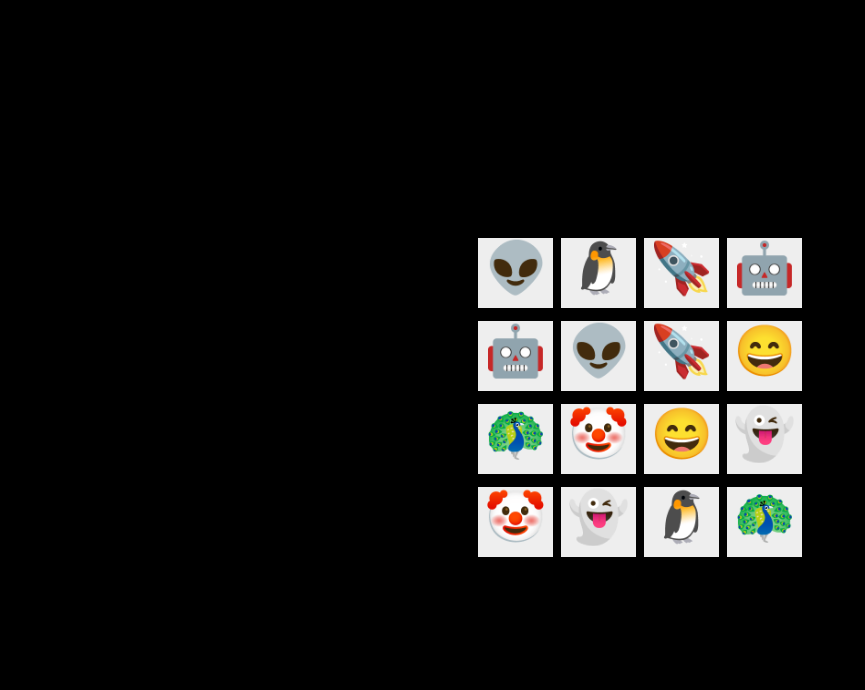
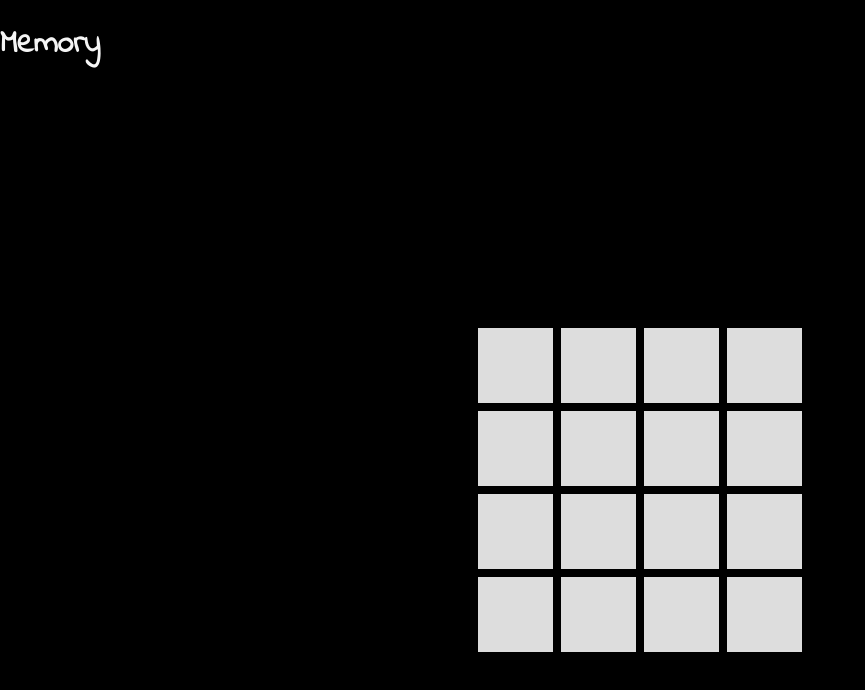
Before and after one commit to AndreasSchmidt87/capstone-project, a Next.js app: page /memory in a window 1280 px wide. Shown: the top 690 px of the page, without its empty margins (0-865 px from the left). Built offline with nearby package versions, Linux system fonts and the light colour scheme.

Commit message:
cards have a front- and a backside

```diff
--- a/components/Memory.js
+++ b/components/Memory.js
@@ -24,11 +24,21 @@ export const Card = styled.section`
     transition: all 0.2s;
     user-select: none;
 
-    &-0 {
+    &.card-0 {
         transform: rotateY(0deg);
     }
+
     &:active {
         transform: rotateY(180deg);
+    }
+
+    .cardFront, .cardBack {
+        position: absolute;
+        left: 0;
+        top: 0;
+        width: 100%;
+        backface-visibility: hidden;
+        height: 100%;
     }
     `;
 
@@ -47,15 +57,6 @@ export const CardBack = styled.section`
     transform: rotateY(0);
     z-index: 1;
 
-    .cardFront .cardBack {
-        position: absolute;
-        left: 0;
-        top: 0;
-        width: 100%;
-        backface-visibility: hidden;
-        height: 100%;
-        border-radius: 50%;
-    }
 
     &::after {
         position: absolute;
@@ -64,6 +65,5 @@ export const CardBack = styled.section`
         left: 0;
         width: 75%;
         height: 75%;
-        border-radius: 50%;
     }
 `;
--- a/pages/index.js
+++ b/pages/index.js
@@ -4,7 +4,8 @@ import Header from "../components/Header";
 import Link from "next/link";
 import { useRouter } from "next/router";
 import Image from "next/image";
-import XOPic from "../components/pictures/XOPic.png"
+import XOPic from "../components/pictures/XOPic.png";
+import Memory from "../components/pictures/Memory.png";
 
 export default function Home() {
   const router = useRouter();
@@ -21,7 +22,7 @@ export default function Home() {
         <Link href="/xogame"><StyledLink><Image alt="" width="150" height="150
         " src={XOPic} />X and O Game</StyledLink></Link>
         <Link href="/memory"><StyledLink><Image alt="" width="150" height="150
-        " src={XOPic} />Memory</StyledLink></Link>
+        " src={Memory} />Memory</StyledLink></Link>
       </Container>
     </>
   )
--- a/pages/memory.js
+++ b/pages/memory.js
@@ -8,7 +8,7 @@ const board = ["🤖", "👽", "👻", "🤡", "🐧", "🦚", "😄", "🚀"];
 
 export default function Memory() {
     const [boardData, setBoardData] = useState([]);
-
+    const [flippedCards, setFlippedCards] = useState([]);
 
     useEffect(() => {
         initialize();
@@ -16,6 +16,7 @@ export default function Memory() {
 
     const initialize = () => {
         cards();
+        setFlippedCards([]);
     }
 
     const cards = () => {
@@ -25,19 +26,39 @@ export default function Memory() {
         setBoardData(randomCards);
     }
 
+    const updateActiveCards = (i) => {
+        if (!flippedCards.includes(i)) {
+            if (flippedCards.length == 1) {
+                const firstIdx = flippedCards[0];
+                const secondIdx = i;
+                if (boardData[firstIdx] == boardData[secondIdx])
+
+                    setFlippedCards([...flippedCards, i]);
+            } else if (flippedCards.length == 2) {
+                setFlippedCards([i]);
+            } else {
+                setFlippedCards([...flippedCards, i]);
+            }
+        }
+    };
+
     return (
         <>
+            <h1>Memory</h1>
             <Container>
-
                 <Board>
                     {boardData.map((data, i) => {
-
+                        const flipped = flippedCards.includes(i) ? true : false;
                         return (
                             <Card
-
+                                onClick={() => {
+                                    updateActiveCards(i);
+                                }}
+                                key={i}
+                                className={`section ${flipped}`}
                             >
-                                <CardFront>{data}</CardFront>
-
+                                <CardFront className="cardFront">{data}</CardFront>
+                                <CardBack className="cardBack"></CardBack>
                             </Card>
                         );
                     })}
```
Also changed, not shown: components/pictures/Memory.png (added).
